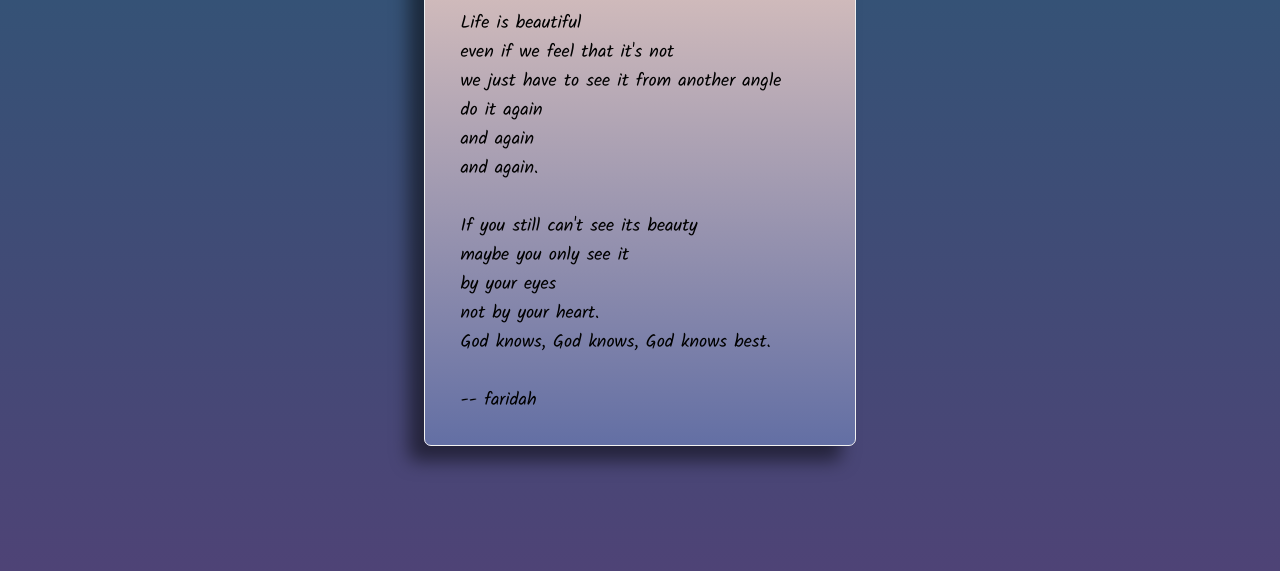
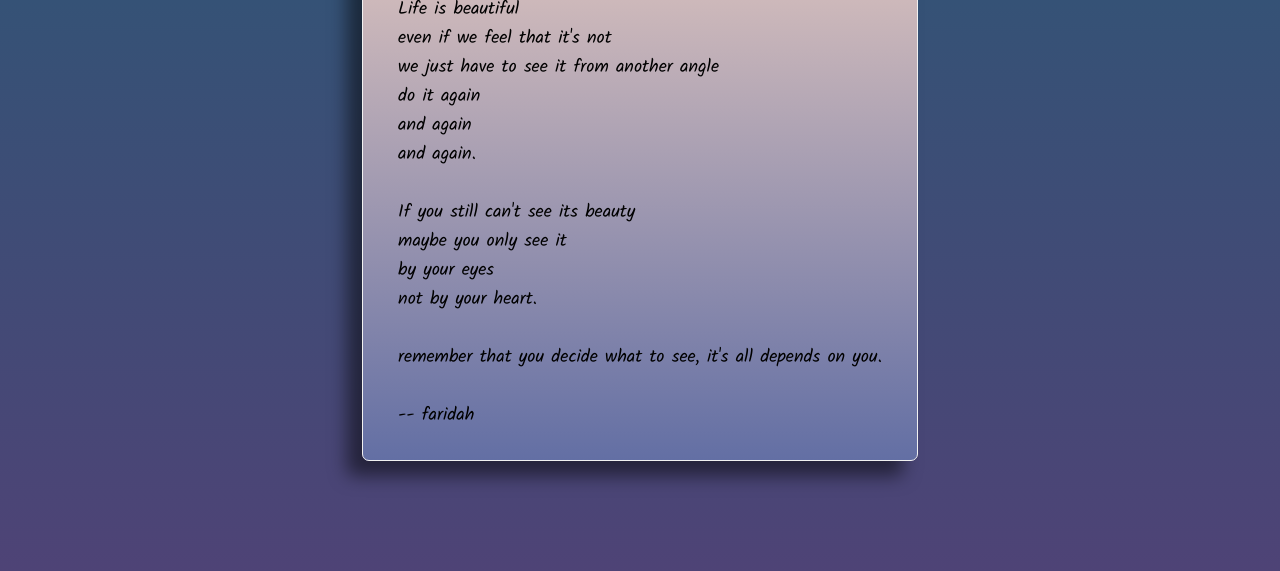
Before and after one commit to faridafar/wpu-git-test-2, a plain HTML site: page index.html in a window 1280 px wide. Shown: the part 229-800 px from the top of the page. Drawn offline with Linux system fonts and the light colour scheme.

Commit message:
update several sentences and delete a sentence

```diff
--- a/index.html
+++ b/index.html
@@ -19,8 +19,10 @@
             If you still can't see its beauty <br>
             maybe you only see it <br>
             by your eyes <br>
-            not by your heart. <br>
-            God knows, God knows, God knows best. <br><br>
+            not by your heart. <br><br>
+            remember that
+            you decide what to see,
+            it's all depends on you. <br><br>
             -- faridah
         </p>
     </div>
```
